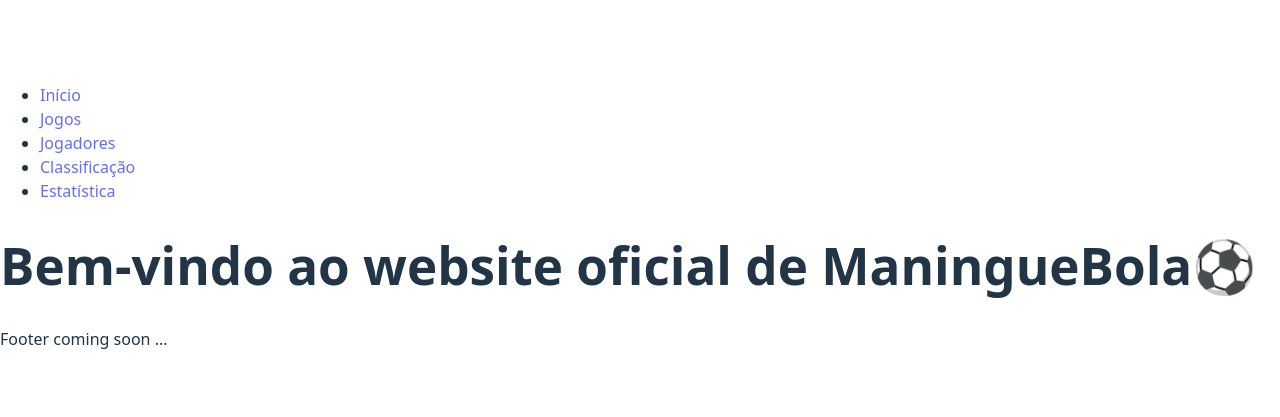
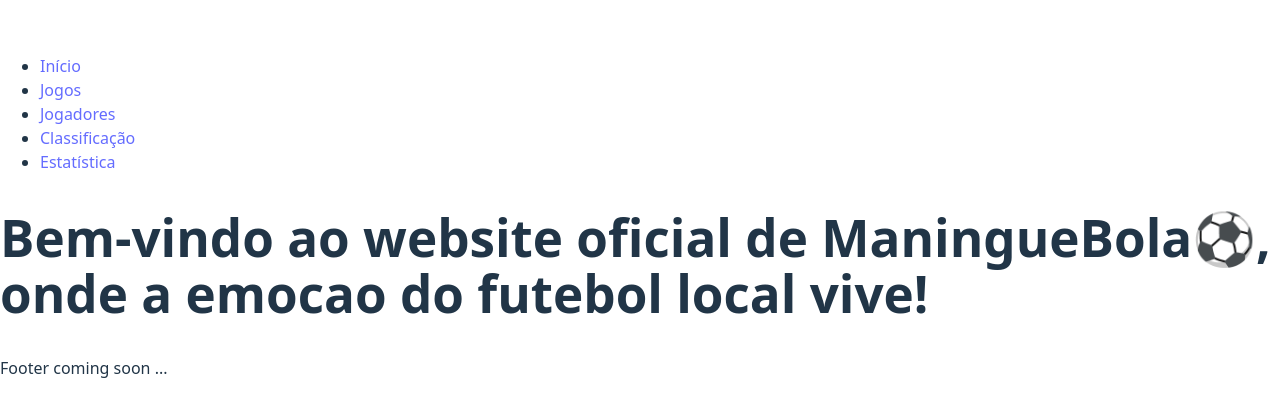
Before and after one commit to Raimundroid/maninguebola, a React (Vite) app: page / in a window 1280 px wide. Shown: the part 183-600 px from the top of the page. Built offline with nearby package versions, Linux system fonts and the light colour scheme.

Commit message:
setup sample website structure and navigation 2

```diff
--- a/src/pages/HomePage/HomePage.jsx
+++ b/src/pages/HomePage/HomePage.jsx
@@ -3,7 +3,10 @@ import React from "react";
 const HomePage = () => {
   return (
     <div>
-      <h1>Bem-vindo ao website oficial de ManingueBola⚽</h1>
+      <h1>
+        Bem-vindo ao website oficial de ManingueBola⚽, onde a emocao do futebol
+        local vive!
+      </h1>
     </div>
   );
 };
```
